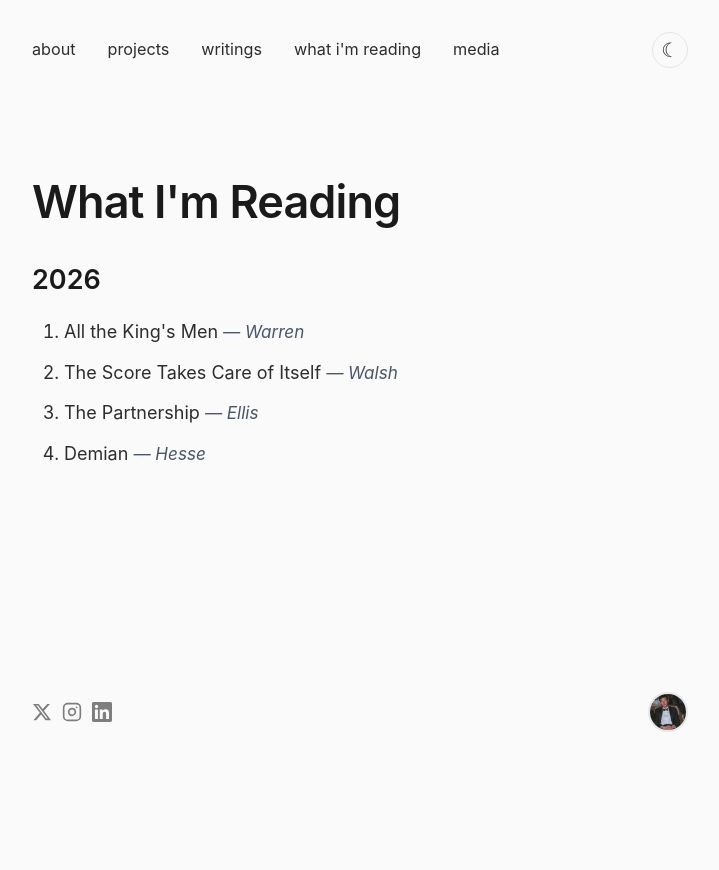
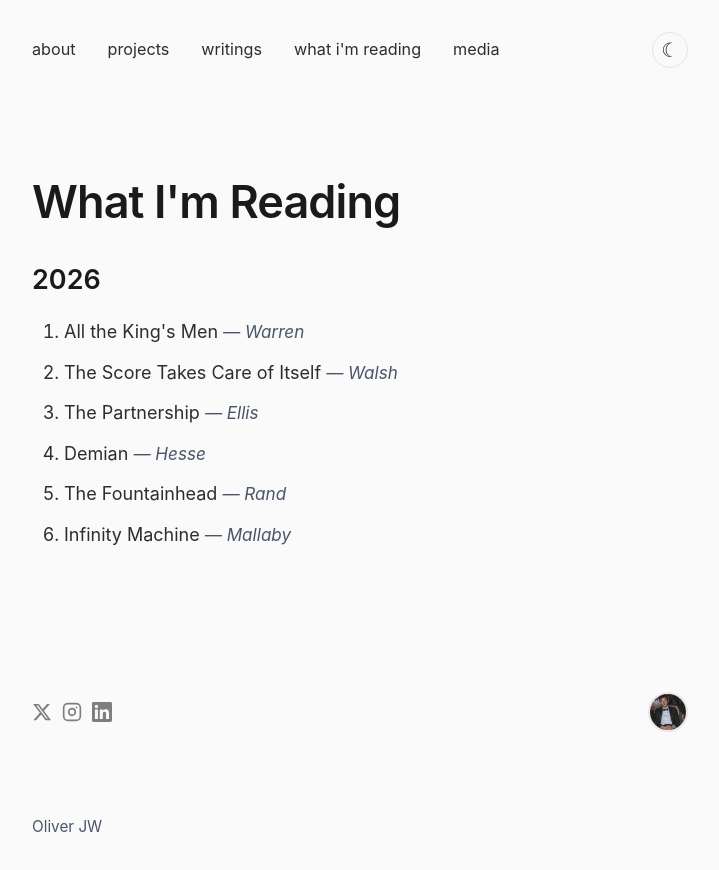
Before and after one commit to ojwang2104/oliver-jw-website, a Next.js app: page /reading-2026 in a window 1280 px wide. Shown: the top 870 px of the page, without its empty margins (280-999 px from the left). Before the commit the page ends 809 px from the top, so only its background shows below. Built offline with nearby package versions, Linux system fonts and the light colour scheme.

Commit message:
Update 2026 reading list

```diff
--- a/app/reading-2026/page.tsx
+++ b/app/reading-2026/page.tsx
@@ -13,6 +13,8 @@ export default function Reading2026Page() {
         <li>The Score Takes Care of Itself <span className="book-author">— Walsh</span></li>
         <li>The Partnership <span className="book-author">— Ellis</span></li>
         <li>Demian <span className="book-author">— Hesse</span></li>
+        <li>The Fountainhead <span className="book-author">— Rand</span></li>
+        <li>Infinity Machine <span className="book-author">— Mallaby</span></li>
       </ol>
     </main>
   );
```
